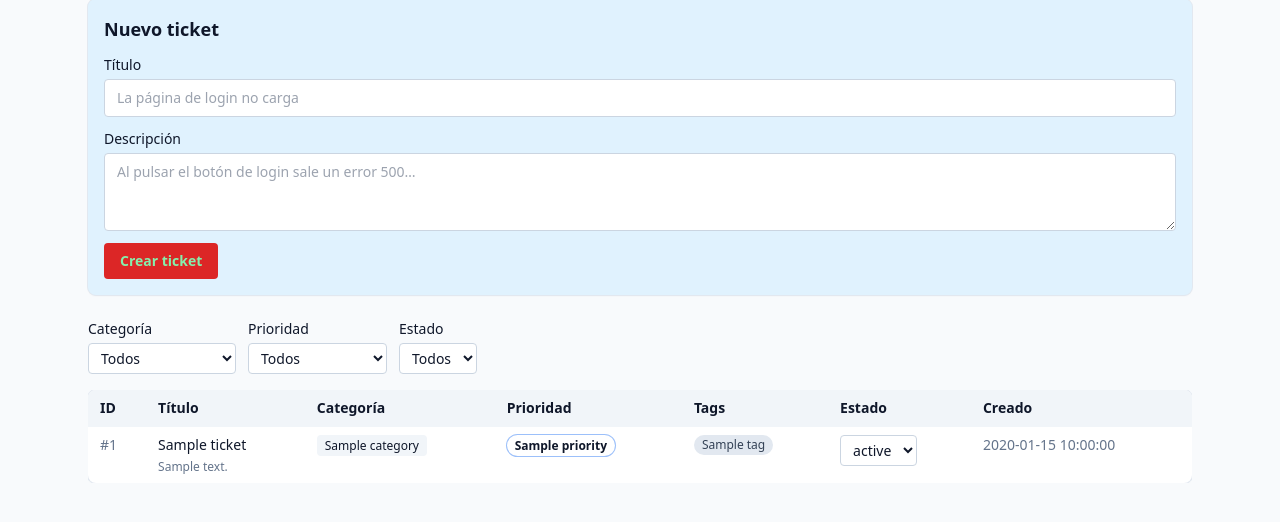
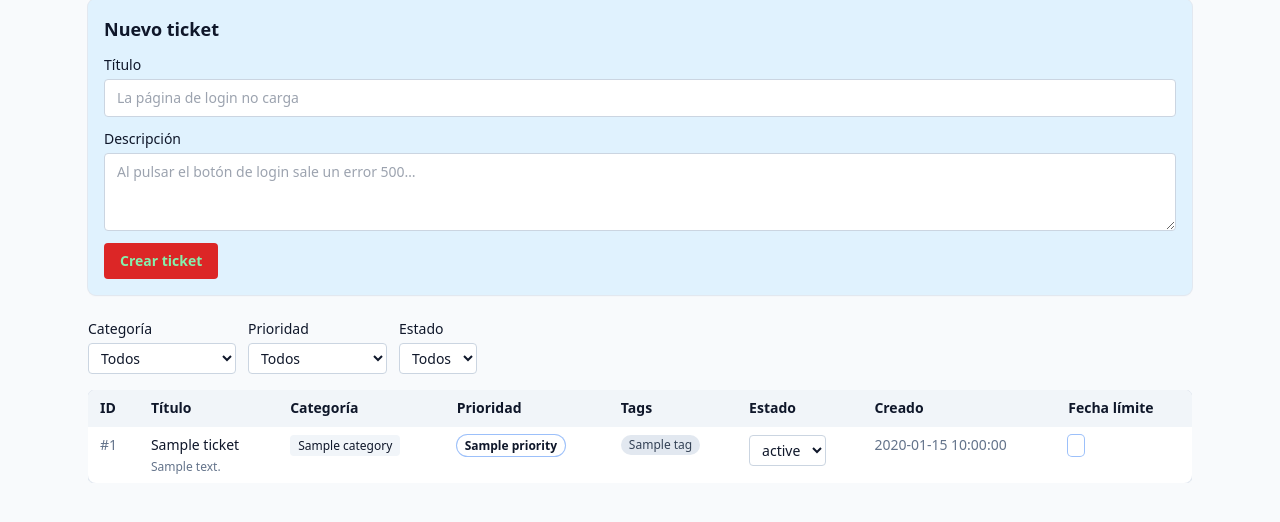
Before and after one commit to saraigonzalez-cyber/triagebot-template, a FastAPI app: template templates/index.html in a window 1280 px wide. Shown: the part 117-639 px from the top of the page. Run offline with FastAPI, Linux system fonts and the light colour scheme; the template is opened without the code that fills it: most values are stand-ins (such as "Sample title", 1, 10 or a date in 2020); some libraries are stand-ins or nearby versions.

Commit message:
Añadir columna Fecha límite al tablero
Se calcula al mostrar: created_at + 1/2/3 días según P1/P2/P3 y se colorea
como la prioridad (SPEC §7). Filtro Jinja fmt_deadline en main.py.

Co-Authored-By: Claude Sonnet 5.5 <noreply@anthropic.com>

```diff
--- a/app/main.py
+++ b/app/main.py
@@ -6,7 +6,7 @@ Aquí no hay SQL (vive en app.db) ni llamadas al LLM (viven en app.classifier).
 import logging
 from collections.abc import AsyncIterator
 from contextlib import asynccontextmanager
-from datetime import datetime
+from datetime import datetime, timedelta
 from enum import Enum
 from pathlib import Path
 
@@ -35,7 +35,20 @@ def format_datetime(value: str) -> str:
         return value or ""
 
 
+DEADLINE_DAYS = {"P1": 1, "P2": 2, "P3": 3}
+
+
+def format_deadline(created_at: str, priority: str) -> str:
+    """Fecha límite = created_at + 1/2/3 días según P1/P2/P3 (SPEC §7)."""
+    try:
+        created = datetime.strptime(created_at, "%Y-%m-%dT%H:%M:%SZ")
+        return (created + timedelta(days=DEADLINE_DAYS[priority])).strftime("%d/%m/%Y %H:%M")
+    except (TypeError, ValueError, KeyError):
+        return ""
+
+
 templates.env.filters["fmt_date"] = format_datetime
+templates.env.filters["fmt_deadline"] = format_deadline
 
 
 @asynccontextmanager
--- a/templates/_rows.html
+++ b/templates/_rows.html
@@ -44,9 +44,12 @@
     </select>
   </td>
   <td class="px-3 py-2 text-sm whitespace-nowrap text-slate-500">{{ ticket.created_at | fmt_date }}</td>
+  <td class="px-3 py-2 text-sm whitespace-nowrap">
+    <span class="rounded px-2 py-0.5 text-xs font-medium ring-1 {{ priority_colors.get(ticket.priority, '') }}">{{ ticket.created_at | fmt_deadline(ticket.priority) }}</span>
+  </td>
 </tr>
 {% else %}
 <tr>
-  <td colspan="7" class="px-3 py-6 text-center text-sm text-slate-500">No hay tickets</td>
+  <td colspan="8" class="px-3 py-6 text-center text-sm text-slate-500">No hay tickets</td>
 </tr>
 {% endfor %}
--- a/templates/_tickets_table.html
+++ b/templates/_tickets_table.html
@@ -9,6 +9,7 @@
       <th class="px-3 py-2 text-left text-sm font-semibold">Tags</th>
       <th class="px-3 py-2 text-left text-sm font-semibold">Estado</th>
       <th class="px-3 py-2 text-left text-sm font-semibold">Creado</th>
+      <th class="px-3 py-2 text-left text-sm font-semibold">Fecha límite</th>
     </tr>
   </thead>
   <tbody id="tickets-table-body">
```
Also changed, not shown: SPEC.md (+2 -1 lines).
